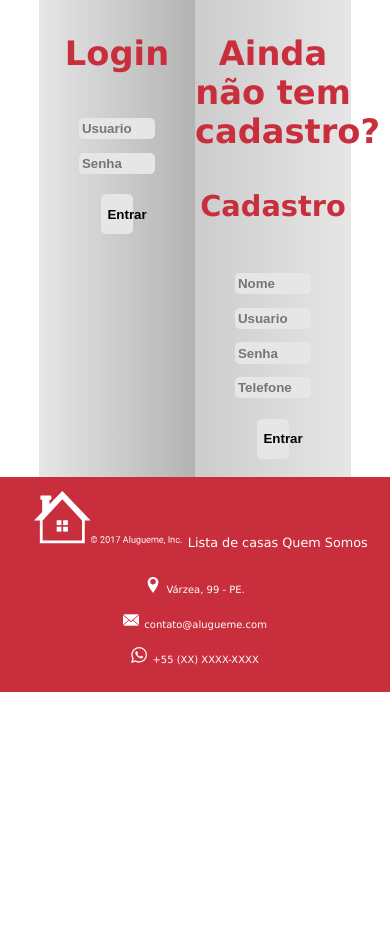
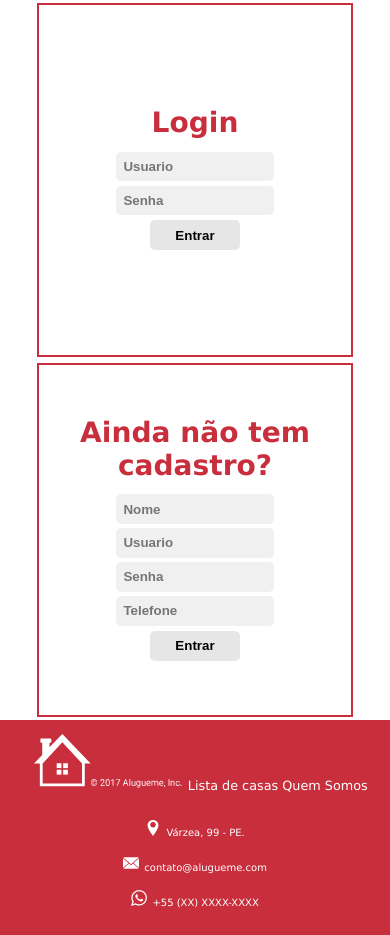
Before and after one commit to citi-onboarding/equipe-1, a Django app: page /login/ in a window 390 px wide. Shown: the part 70-1005 px from the top of the page. Before the commit the page ends 762 px from the top, so only its background shows below. Run offline with Django 3.2, Linux system fonts and the light colour scheme.

Commit message:
Atualizando login
Responsividade e novo layout

```diff
--- a/equipe1/core/templates/logincadastro.html
+++ b/equipe1/core/templates/logincadastro.html
@@ -24,7 +24,7 @@
 		</div>
 		<div class="cadastro">
 			<h3>Ainda não tem cadastro?</h3>
-			<h4>Cadastro</h4>
+			<!--<h4>Cadastro</h4>-->
 			<form method = "POST">
 				{% csrf_token %}
 				{{ register.errors }}
--- a/equipe1/static/style.css
+++ b/equipe1/static/style.css
@@ -2,73 +2,92 @@ html{
 	height: 100%;
 	width: 100%;
 }
-
+body {
+	font-family: Verdana;
+	margin: 0;
+	height: 100%;
+	width: 100%;
+}
+.row{
+	display: inline-flex;
+	justify-content: center;
+	width: 100%;
+	/* height: 100%; */
+}
+/*LOGIN COMEÇO*/
 body{
-	font-family: "Gill Sans", "Gill Sans MT", "Myriad Pro", "DejaVu Sans Condensed", Helvetica, Arial, "sans-serif";
+	font-family: "Verdana";
 }
 
 h3{
-
+	margin: 0% 0% 3% 0%;
 }
 
 .formulario{
-	font-size: 180%;
+	font-size: 150%;
 	color: #c92e3d;
-	display: inline-flex;
+	display: flex;
 	align-content: center;
 	margin: auto 10% auto 10%;
 	width: 80%;
 	height: auto;
 }
 
-body {
-	font-family: Verdana;
-	margin: 0;
-	height: 100%;
-	width: 100%;
-}
-
-.row{
-	display: inline-flex;
+.login{
+	display: flex;
+	align-items: center;
+	flex-direction: column;
 	justify-content: center;
-	width: 100%;
-	/* height: 100%; */
-}
-
-.login{
 	width: 50%;
 	height: auto;
 	text-align: center;
-	background: linear-gradient(to right, #E6E6E6, #B3B3B3);
+	border: 2px solid;
+	height: 350px;
+	margin: 1% 0% 1% 0%;
 }
 .cadastro{
+	display: flex;
+	align-items: center;
+	flex-direction: column;
+	justify-content: center;
 	width: 50%;
 	height: auto;
 	text-align: center;
-	background: linear-gradient(to right, #CCCCCC, #E6E6E6);
+	border: 2px solid;
+	height: 350px;
+	margin: 1%;
 }
 input{
 	font-weight: 700;
 	border-radius: 5px;
 	border-style: none;
 	margin: 1%;
-	color: #F2F2F2;
-	width: 45%;
-	padding: 2%;
-	background-color: #E6E6E6;
+	width: 80%;
+	padding: 4%;
+	color: currentColor;
+	background-color: #F0F0F0;
 }
 button{
 	font-weight: 700;
 	border-radius: 5px;
 	border-style: none;
-	width: 20%;
-	height: 40px;
-	margin: 1%;
+	width: 50%;
+	height: 30px;
+	margin: 2%;
 	background: #E6E6E6;
-	margin-top: 18.72px;
-	margin-bottom: 18.72px;
 }
-
+@media(max-width: 800px){
+	.formulario{
+		display: flex;
+		align-items: center;
+		flex-direction: column;
+		justify-content: center;
+	}
+	.login, .cadastro{
+		width: 100%;
+	}
+}
+/*LOGIN FIM*/
 .navbar {
 	display: flex;
 	justify-content: space-between;
```
